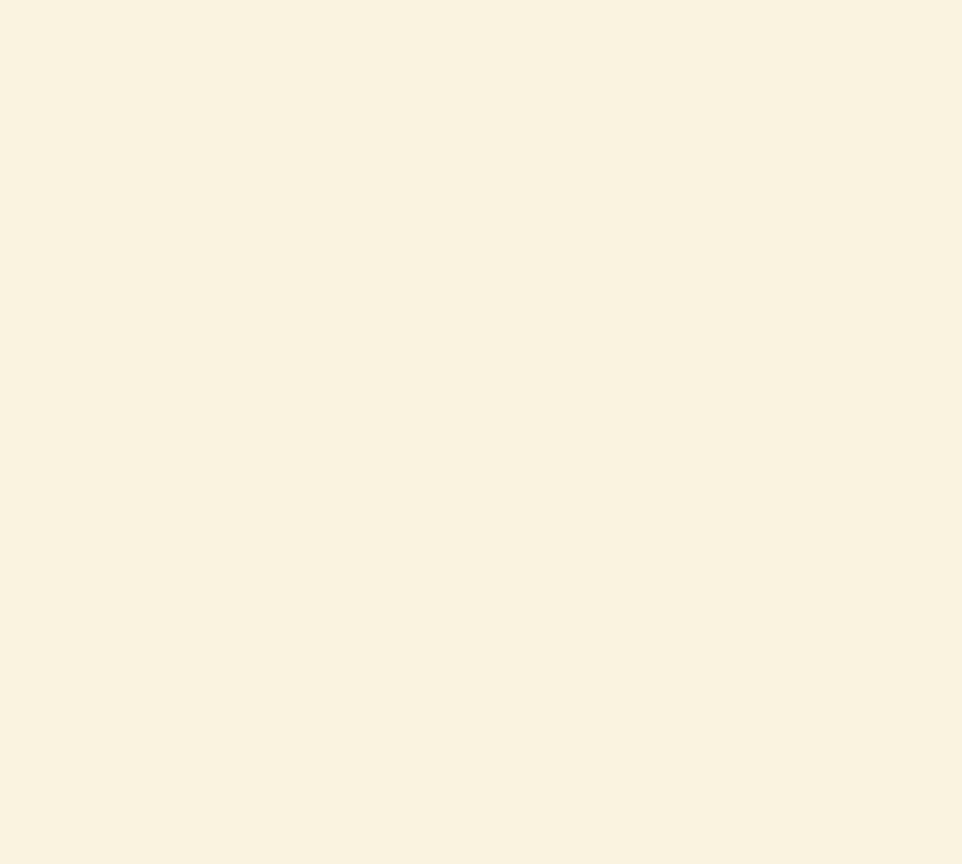
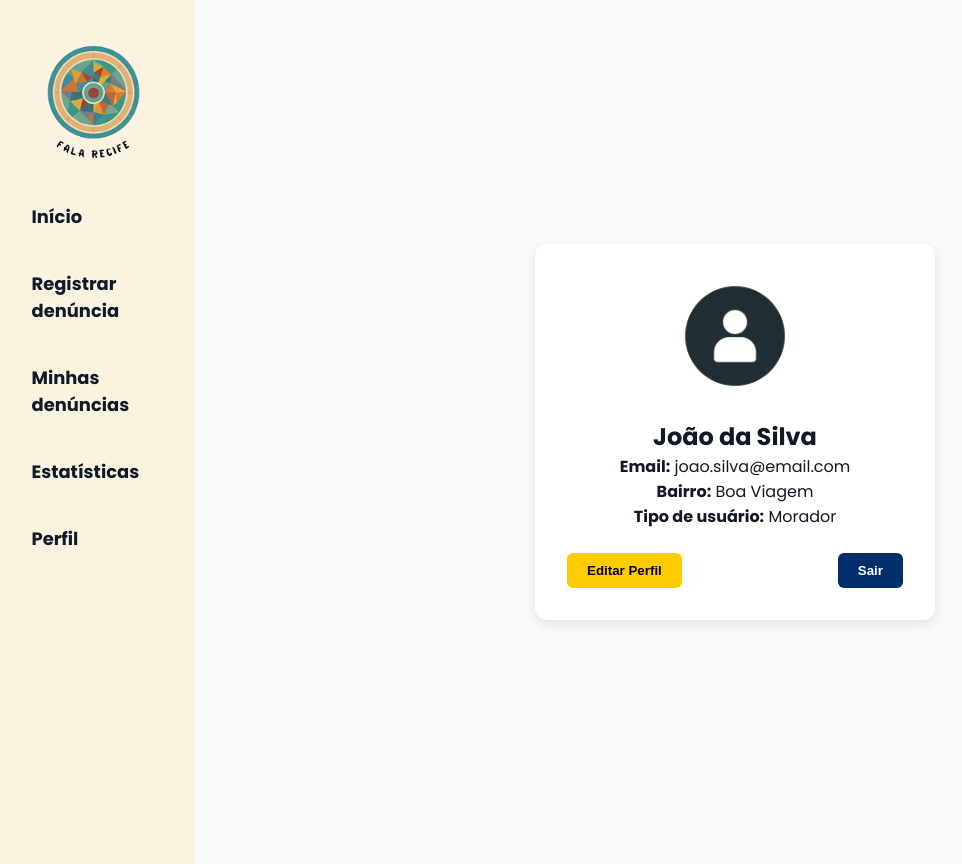
Before and after one commit to MangueBytes/demo-repository, a React (Vite) app: page /perfil in a window 1280 px wide. Before the commit this address had no page. Shown: the whole page, without its empty margins (5-967 px from the left). Before the commit the page ends 800 px from the top, so only its background shows below. Built offline with nearby package versions, Linux system fonts and the light colour scheme.

Commit message:
atualização perfil e sidebar

```diff
--- a/src/App.jsx
+++ b/src/App.jsx
@@ -6,6 +6,7 @@ import Dashboard from './pages/Dashboard';
 import NovaDenuncia from './pages/NovaDenuncia';
 import DetalheDenuncia from './pages/DetalheDenuncia';
 import RegistrarDenuncia from "./pages/RegistrarDenuncia";
+import Perfil from './pages/Perfil';
 
 function App() {
   return (
@@ -18,6 +19,7 @@ function App() {
         <Route path="/nova-denuncia" element={<NovaDenuncia />} />
         <Route path="/detalhe-denuncia/:id" element={<DetalheDenuncia />} />
         <Route path="/registrar" element={<RegistrarDenuncia />} />
+        <Route path="/perfil" element={<Perfil />} />
       </Routes>
     </Router>
   );
--- a/src/components/Header.css
+++ b/src/components/Header.css
@@ -20,7 +20,7 @@
 }
 
 
-.logo-img {
+.logo-img-header {
   margin-top: 5%;
   max-height: 50px;
   height: auto;
--- a/src/components/Header.jsx
+++ b/src/components/Header.jsx
@@ -6,7 +6,8 @@ function Header() {
   return (
     <header className="header">
       <div className="logo-box">
-    <img src="/logo.png" alt="Logo Fala Recife" className="logo-img" /></div>
+            <img src="/logo.png" alt="Logo Fala Recife" className="logo-img-header" />
+      </div>
       <nav className="nav">
         <Link to="/">Início</Link>
         <Link to="/sobre">Sobre</Link>
--- a/src/components/SidebarLayout.css
+++ b/src/components/SidebarLayout.css
@@ -1,49 +1,63 @@
+/* Container do layout principal (sidebar + conteúdo) */
 .layout-container {
   display: flex;
   min-height: 100vh;
-    font-family: 'Arial', sans-serif;
 }
 
+/* Sidebar */
 .sidebar {
-    width: 220px;
-    background-color: #2563eb; /* Azul forte */
-    color: white;
-    padding: 2rem 1rem;
+  width: 200px;
+  background-color: #FAF3E0;
+  box-shadow: 2px 0 4px rgba(0,0,0,0.05);
   display: flex;
   flex-direction: column;
+  align-items: center;
+  padding: 16px;
+  box-sizing: border-box;
+
 }
 
+/* Logo da sidebar */
 .logo {
-    font-size: 1.2rem;
-    font-weight: bold;
-    margin-bottom: 2rem;
+  display: flex;
+  align-items: center;
+  margin-bottom: 24px;
 }
 
-  .logo span {
-    color: red;
+.logo-img-sidebar {
+  max-height: 130px;
+  width: auto;
+  object-fit: contain;
+ margin: 20px 0 10px 0;
 }
 
+/* Menu de navegação */
 .menu {
   display: flex;
   flex-direction: column;
-    gap: 1rem;
+  gap: 20px;
+  width: 100%;
+  margin-top: 17px;
+  margin-left: 17px;
 }
 
 .menu-link {
-    color: white;
   text-decoration: none;
-    padding: 0.5rem;
-    border-radius: 0.5rem;
+  color: #111827;
+  font-size: 1.12rem;
+  font-weight: bold;
+  padding: 10px 12px;
+  border-radius: 6px;
   transition: background 0.2s;
 }
 
 .menu-link:hover,
 .menu-link.active {
-    background-color: #bfdbfe; /* Azul claro */
-    color: #1e3a8a;
-    font-weight: bold;
+  background-color: #dad087;
+  text-decoration: underline;
 }
 
+/* Conteúdo principal ao lado da sidebar */
 .content {
   flex-grow: 1;
   padding: 2rem;
--- a/src/components/SidebarLayout.jsx
+++ b/src/components/SidebarLayout.jsx
@@ -1,16 +1,18 @@
 import React from 'react';
 import './SidebarLayout.css';
+import { Link } from "react-router-dom";
 
 const SidebarLayout = ({ children }) => {
   return (
     <div className="layout-container">
       <aside className="sidebar">
-        <h1 className="logo">Fala<span>Recife</span></h1>
+        <img src="/logo falarecife.png" alt="Logo Fala Recife" className="logo-img-sidebar" />
         <nav className="menu">
+          <a href="/" className="menu-link">Início</a>
           <a href="/registrar" className="menu-link">Registrar denúncia</a>
           <a href="/minhas-denuncias" className="menu-link">Minhas denúncias</a>
           <a href="/estatisticas" className="menu-link">Estatísticas</a>
-          <a href="/perfil" className="menu-link">Perfil</a>
+          <a href="/Perfil" className="menu-link">Perfil</a>
         </nav>
       </aside>
       <main className="content">
--- a/src/index.css
+++ b/src/index.css
@@ -48,6 +48,7 @@ body {
   font-weight: bold;
   cursor: pointer;
   font-size: 16px;
+  gap: 10px;
 }
 
 .btn-yellow:hover {
@@ -150,3 +151,19 @@ input {
 .btn-facebook:hover {
   background: #2d4373;
 }
+
+.descricao-container {
+  display: flex;
+  align-items: center;
+  margin-bottom: 16px;
+}
+.descricao-home {
+  display: inline-flex;
+  align-items: center;
+  gap: 20px; /* Espaço entre o texto e a imagem */
+}
+
+.icone-descricao {
+  width: 160px;
+  height: 160px;
+}
--- a/src/pages/Home.jsx
+++ b/src/pages/Home.jsx
@@ -1,16 +1,29 @@
 import Header from "../components/Header";
-import { Link } from "react-router-dom";
+import { Link, useNavigate } from "react-router-dom";
 import iconFace from "../assets/icone facebook.png";
 import iconGoogle from "../assets/icone google.png";
 
 function Home() {
+  const navigate = useNavigate();
+
+  const handleLogin = (e) => {
+    e.preventDefault();
+    navigate("/Perfil"); // Redireciona para /painel
+  };
   return (
     <>
       <Header />
       <div className="home">
         <div className="home-left">
           <h1>Monitorando problemas<br/>Transformando comunidades</h1>
-          <p>FalaRecife é um espaço que permite que os moradores registrem denúncias e sugestões para melhorias na cidade.</p>
+          <div className="descricao-container">
+            <p className="descricao-home">
+              FalaRecife é um espaço que permite que os moradores registrem denúncias e sugestões para melhorias na cidade.
+              <img src="src\assets\icone-comunidade.png" alt="Ícone Comunidade" className="icone-descricao" />
+            </p>
+          </div>
+
+
           <Link to="/nova-denuncia">
             <button className="btn-yellow">Registrar uma Denúncia</button>
           </Link>
@@ -19,7 +32,7 @@ function Home() {
         <div className="home-right">
           <div className="login-box">
             <h2>Login</h2>
-            <form>
+            <form onSubmit={handleLogin}>
               <input type="email" placeholder="E-mail" />
               <input type="password" placeholder="Senha" />
               <button type="submit" className="btn-darkblue">Entrar</button>
--- /dev/null
+++ b/src/pages/Perfil.jsx
@@ -0,0 +1,36 @@
+import SidebarLayout from "../components/SidebarLayout";
+import "../styles/Perfil.css";
+import { useNavigate } from "react-router-dom";
+
+function Perfil() {
+    const navigate = useNavigate();
+    const handleLogout = () => {
+    navigate("/"); // redireciona para a página inicial
+};
+
+  return (
+    <SidebarLayout>
+      <div className="perfil-container">
+        <div className="perfil-card">
+            <img
+            src="src\assets\avatar.png"
+            alt="Avatar do usuário"
+            className="perfil-avatar"
+            />
+            <h2>João da Silva</h2>
+            <p><strong>Email:</strong> joao.silva@email.com</p>
+            <p><strong>Bairro:</strong> Boa Viagem</p>
+            <p><strong>Tipo de usuário:</strong> Morador</p>
+
+            <div className="perfil-actions">
+            <button className="btn-edit">Editar Perfil</button>
+            <button className="btn-logout" onClick={handleLogout}>Sair</button>
+
+            </div>
+        </div>
+      </div>
+    </SidebarLayout>
+  );
+}
+
+export default Perfil;
--- /dev/null
+++ b/src/styles/Perfil.css
@@ -0,0 +1,50 @@
+.perfil-container {
+  display: flex;
+  justify-content: center;     /* Centraliza horizontalmente */
+  align-items: center;         /* Centraliza verticalmente */
+  min-height: 100vh;           /* Ocupa a tela toda */
+  padding: 40px;
+  box-sizing: border-box;
+}
+.perfil-card {
+  background-color: #fff;
+  padding: 32px;
+  border-radius: 12px;
+  box-shadow: 0 4px 12px rgba(0,0,0,0.1);
+  text-align: center;
+  max-width: 400px;
+  width: 100%;
+}
+
+.perfil-avatar {
+  width: 120px;
+  height: 120px;
+  border-radius: 50%;
+  object-fit: cover;
+  margin-bottom: 16px;
+}
+
+.perfil-actions {
+  margin-top: 24px;
+  display: flex;
+  justify-content: space-between;
+}
+
+.btn-edit,
+.btn-logout {
+  padding: 10px 20px;
+  border: none;
+  border-radius: 6px;
+  font-weight: bold;
+  cursor: pointer;
+}
+
+.btn-edit {
+  background-color: #ffcc00;
+  color: #000;
+}
+
+.btn-logout {
+  background-color: #002f6c;
+  color: #fff;
+}
```
Also changed, not shown: src/assets/avatar.png (added), src/assets/icone-comunidade.png (added). Lines whose indentation alone changed are shown as unchanged.
